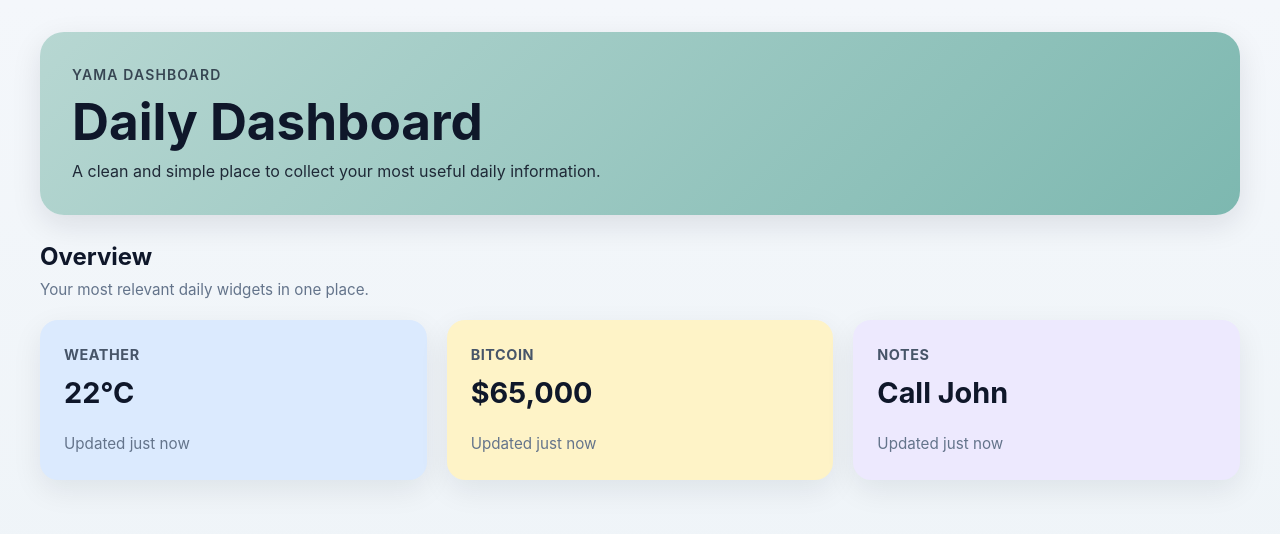
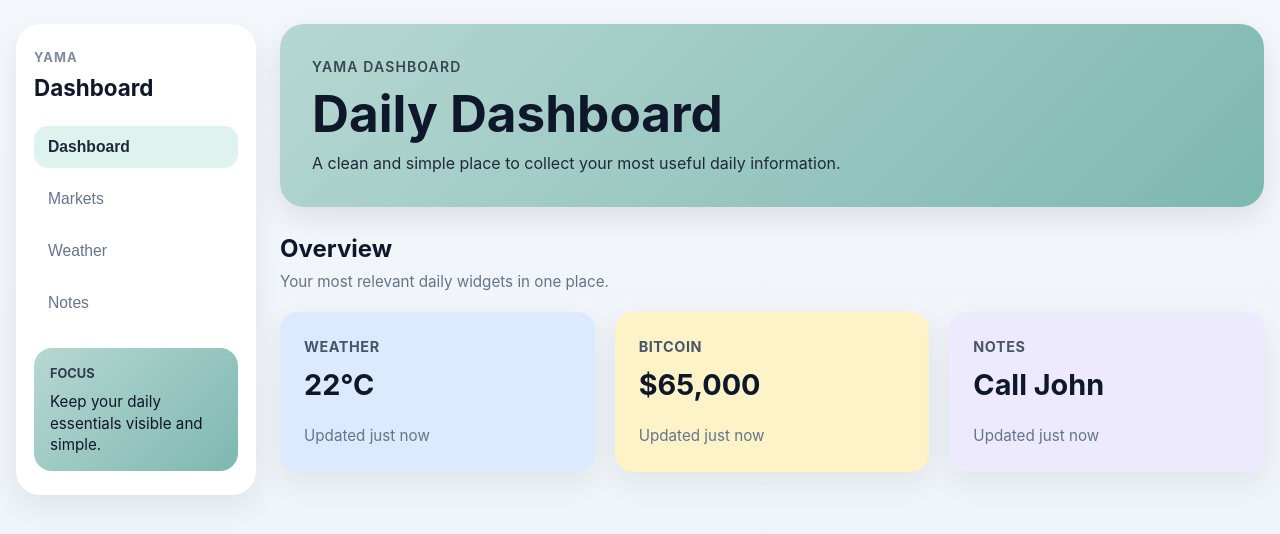
Before and after one commit to richfortune/dashboard-web, a React (Vite) app in the folder src/frontend/dashboard-web/: page / in a window 1280 px wide. Shown: the top 534 px of the page. Built offline with nearby package versions, Linux system fonts and the light colour scheme.

Commit message:
Add lightweight dashboard sidebar

```diff
--- a/src/frontend/dashboard-web/src/components/layout/AppShell.tsx
+++ b/src/frontend/dashboard-web/src/components/layout/AppShell.tsx
@@ -1,3 +1,5 @@
+import Sidebar from "./Sidebar";
+
 type Props = {
     children: React.ReactNode;
 };
@@ -7,15 +9,22 @@ function AppShell({ children }: Props) {
         <div
             style={{
                 minHeight: "100vh",
-                padding: "32px 16px",
+                padding: "24px 16px",
             }}
         >
             <div
                 style={{
-                    maxWidth: "1200px",
+                    maxWidth: "1280px",
                     margin: "0 auto",
+                    display: "grid",
+                    gridTemplateColumns: "240px 1fr",
+                    gap: "24px",
+                    alignItems: "start",
                 }}
             >
+                <Sidebar />
+
+                <div>
                     <header
                         style={{
                             background: "linear-gradient(135deg, #b7d7d2 0%, #7db8b0 100%)",
@@ -64,6 +73,7 @@ function AppShell({ children }: Props) {
                     <main>{children}</main>
                 </div>
             </div>
+        </div>
     );
 }
 
--- /dev/null
+++ b/src/frontend/dashboard-web/src/components/layout/Sidebar.tsx
@@ -0,0 +1,115 @@
+function Sidebar() {
+    const menuItems = ["Dashboard", "Markets", "Weather", "Notes"];
+
+    return (
+        <aside
+            style={{
+                width: "240px",
+                background: "#ffffff",
+                borderRadius: "24px",
+                padding: "24px 18px",
+                boxShadow: "0 10px 30px rgba(15, 23, 42, 0.08)",
+                display: "flex",
+                flexDirection: "column",
+                gap: "24px",
+            }}
+        >
+            <div>
+                <p
+                    style={{
+                        fontSize: "0.8rem",
+                        fontWeight: 700,
+                        letterSpacing: "0.08em",
+                        textTransform: "uppercase",
+                        color: "#7c8aa0",
+                        marginBottom: "8px",
+                    }}
+                >
+                    Yama
+                </p>
+
+                <h2
+                    style={{
+                        fontSize: "1.4rem",
+                        color: "#0f172a",
+                        lineHeight: 1.2,
+                    }}
+                >
+                    Dashboard
+                </h2>
+            </div>
+
+            <nav>
+                <ul
+                    style={{
+                        listStyle: "none",
+                        padding: 0,
+                        margin: 0,
+                        display: "flex",
+                        flexDirection: "column",
+                        gap: "10px",
+                    }}
+                >
+                    {menuItems.map((item, index) => {
+                        const isActive = index === 0;
+
+                        return (
+                            <li key={item}>
+                                <button
+                                    type="button"
+                                    style={{
+                                        width: "100%",
+                                        border: "none",
+                                        borderRadius: "14px",
+                                        padding: "12px 14px",
+                                        textAlign: "left",
+                                        background: isActive ? "#dff3ee" : "transparent",
+                                        color: isActive ? "#1f2937" : "#64748b",
+                                        fontSize: "0.98rem",
+                                        fontWeight: isActive ? 700 : 500,
+                                        cursor: "pointer",
+                                    }}
+                                >
+                                    {item}
+                                </button>
+                            </li>
+                        );
+                    })}
+                </ul>
+            </nav>
+
+            <div
+                style={{
+                    marginTop: "auto",
+                    padding: "16px",
+                    borderRadius: "18px",
+                    background: "linear-gradient(135deg, #b7d7d2 0%, #7db8b0 100%)",
+                    color: "#0f172a",
+                }}
+            >
+                <p
+                    style={{
+                        fontSize: "0.8rem",
+                        fontWeight: 700,
+                        textTransform: "uppercase",
+                        marginBottom: "8px",
+                        opacity: 0.8,
+                    }}
+                >
+                    Focus
+                </p>
+
+                <p
+                    style={{
+                        fontSize: "0.95rem",
+                        lineHeight: 1.4,
+                    }}
+                >
+                    Keep your daily essentials visible and simple.
+                </p>
+            </div>
+        </aside>
+    );
+}
+
+export default Sidebar;
```
Lines whose indentation alone changed are shown as unchanged.
